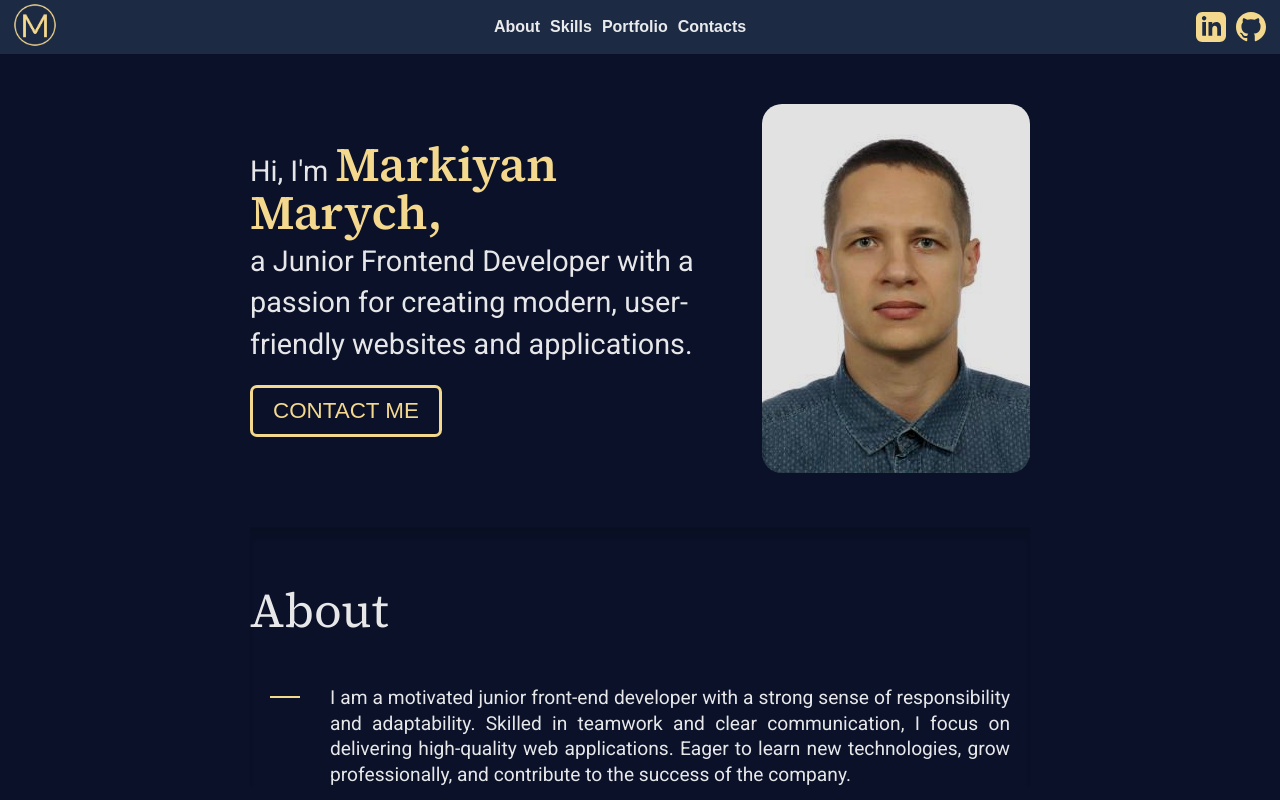
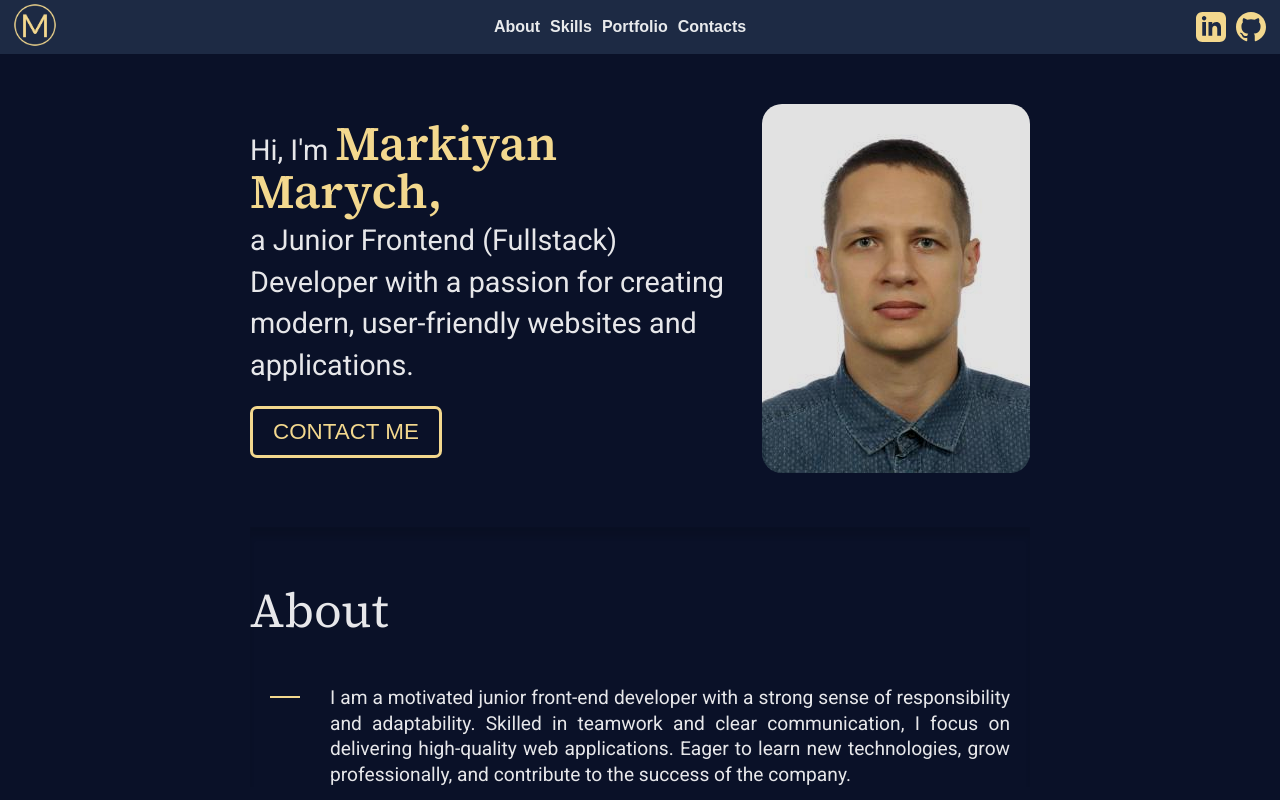
Before and after one commit to MarkiMark01/portfolio_vite_sass, a React (Vite) app: page / in a window 1280 px wide. Built offline with nearby package versions, Linux system fonts and the light colour scheme.

Commit message:
updated Main page

```diff
--- a/src/components/pages/main/Main.jsx
+++ b/src/components/pages/main/Main.jsx
@@ -13,14 +13,12 @@ const Main = () => {
   }, []);
 
   return (
-    <section
-      className={`${isVisible ? styles.visible : ""} ${styles.main}`}
-    >
+    <section className={`${isVisible ? styles.visible : ""} ${styles.main}`}>
       <section className={styles.descr}>
         <p className={styles.text}>
           Hi, I&apos;m <span>Markiyan Marych,</span> <br />a Junior Frontend
-          Developer with a passion for creating modern, user-friendly websites
-          and applications.
+          (Fullstack) Developer with a passion for creating modern,
+          user-friendly websites and applications.
         </p>
         <a href="mailto:markiyan.marych@gmail.com" className={styles.btn}>
           CONTACT ME
```
